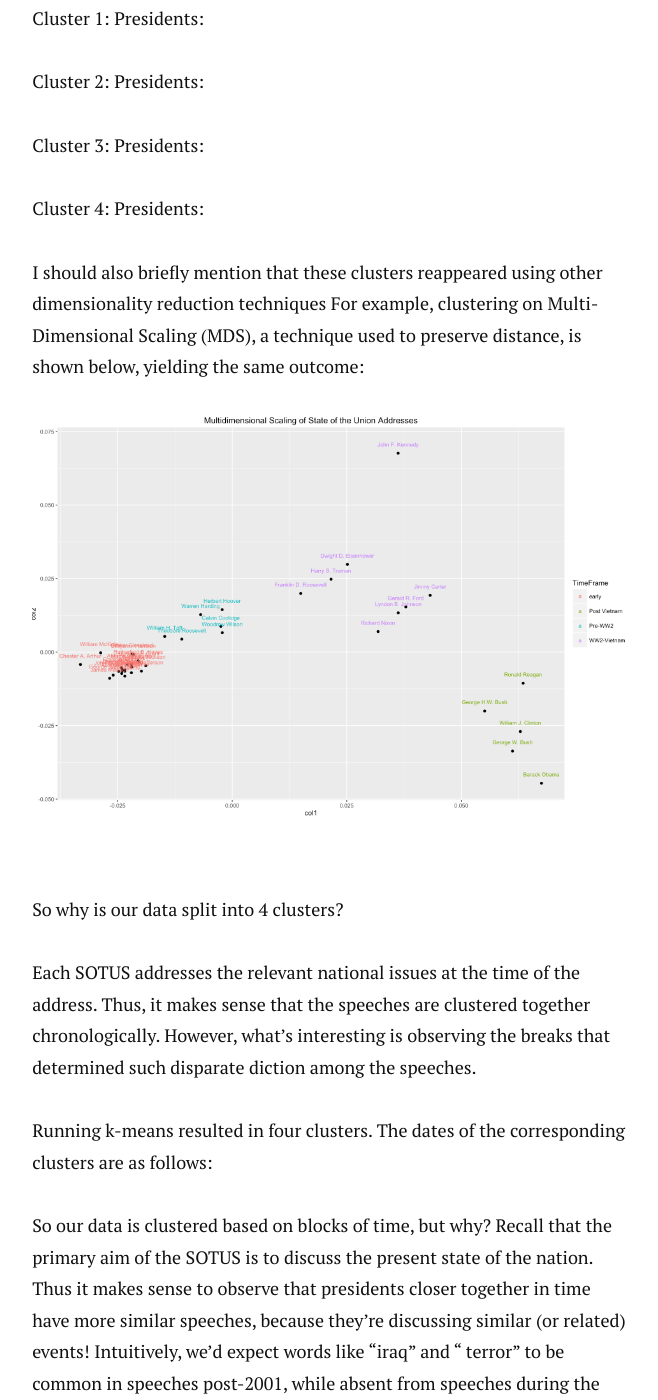
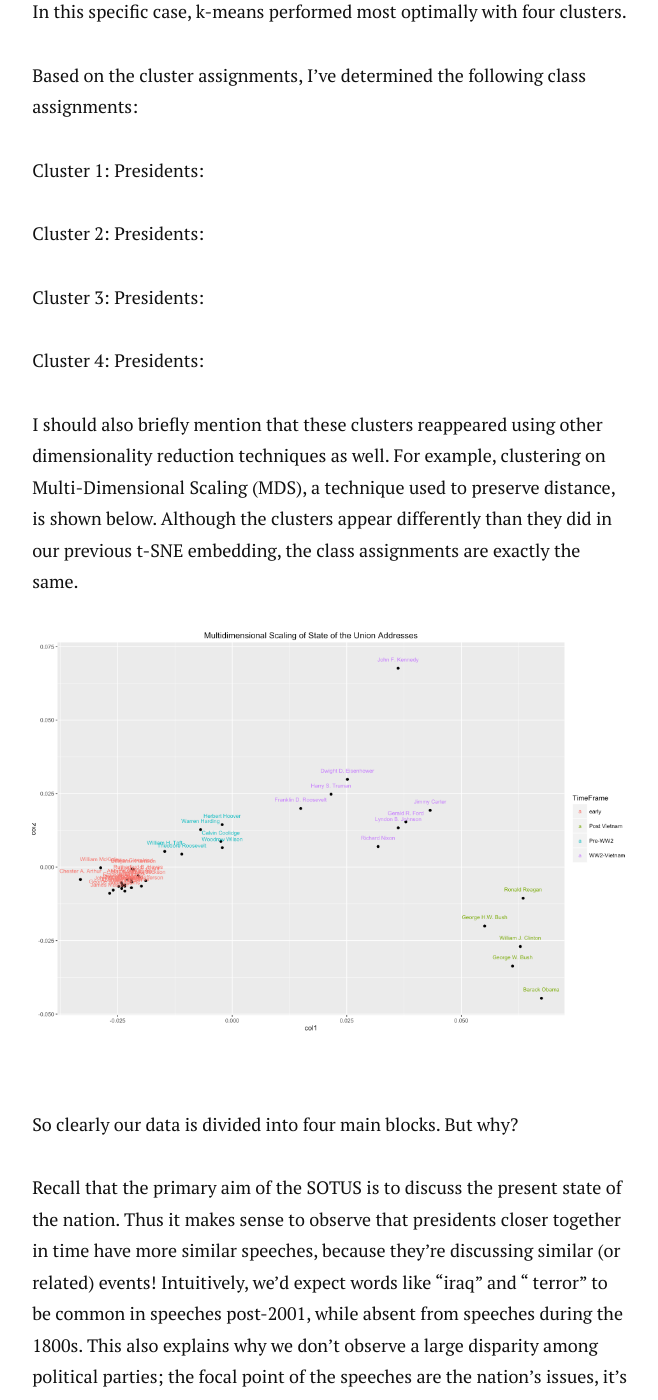
Before and after one commit to jwilber/old_website, a Jekyll site: the page built from _posts/2014-12-12-figure-with-caption.markdown, in a window 1280 px wide and 1400 px high, scrolled down 5208 px. Shown: the whole window, without its empty margins (310-968 px from the left). Built offline with Jekyll 4.4.1, drawn with Linux system fonts in a browser that asks for light colours; nearby versions of some CDN libraries; some of the changed text lies outside the part shown.

Commit message:
Update 2014-12-12-figure-with-caption.markdown

````diff
--- a/_posts/2014-12-12-figure-with-caption.markdown
+++ b/_posts/2014-12-12-figure-with-caption.markdown
@@ -29,9 +35,9 @@
   -analyze the speeches individually on a president-by-president basis
   -analyze the speeches as an aggregate and search for general trends.
 
-In the individual case we can zoom in on each president and analyze them piecewise. For example, we can juxtapose the most-common words used by Barack Obama with the most-common words used by Geroge W. Bush:
+In the individual case we can zoom in on each president and analyze them piecewise. For example, we can create a word cloud for each president. Below I'll juxtapose the most-common words used by Barack Obama with the most-common words used by Geroge W. Bush:
 
-<img src="/images/sotus_hclust.png" />
+<img src="/images/bushobama_clouds.png" />
 
 
 COMMENT ON FINDINGS
@@ -51,11 +57,7 @@
 An obvious point of interest is to view which presidents share the most in common with each other. We'll use a clustering algorithm called "Hierarchical Clustering" to create a dendrogram for easy visualization of this relationship.
 In agglomerative hierarchical clustering each observation is initialized as its own cluster, and pairs of clusters are merged going up the hierarchy until all observations fall into one class. Note that the earlier in the dendrogram that observations are clustered, the more similar they are to each other.
 
-pic
-
-
-DISCUSS DENDROGRAM FINDINGS
-TRANSITION INTO UTILIZING A DIFFERENT, MORE REVEALING PLOT
+<img src="/images/sotus_hclust.png" />
 
 Our dendrogram reveals, then, that Andrew Jackson and Martin Van Buren are our most similar presidents according to SOTUS content. [WHAT DO THEY HAVE IN COMMON?], while John F. Kennedy appears to be the most separate from any president.  [SPECULATE AS TO WHY]. Many more observations can be made, but perhaps the most SALIENT is that the presidents appear to be clustered in a chronological manner. For example, on the far left we can see George W. Bush alongside Bill Clinton and Obama. Notice that within this cluster, Obama and Clinton are clustered closer; perhaps a clustering exists at a party level as well as a chronological one?
 
@@ -90,29 +92,18 @@
 Presidents:
 
 
-I should also briefly mention that these clusters reappeared using other dimensionality reduction techniques For example, clustering on Multi-Dimensional Scaling (MDS), a technique used to preserve distance, is shown below, yielding the same outcome:
+I should also briefly mention that these clusters reappeared using other dimensionality reduction techniques as well. For example, clustering on Multi-Dimensional Scaling (MDS), a technique used to preserve distance, is shown below. Although the clusters appear differently than they did in our previous t-SNE embedding, the class assignments are exactly the same.
 
 <img src="/images/mds.png" />
 
-So why is our data split into 4 clusters?
+So clearly our data is divided into four main blocks. But why?
 
-Each SOTUS addresses the relevant national issues at the time of the address. Thus, it makes sense that the speeches are clustered together chronologically. However, what's interesting is observing the breaks that determined such disparate diction among the speeches.
-
-Running k-means resulted in four clusters. The dates of the corresponding clusters are as follows:
-
-So our data is clustered based on blocks of time, but why?
 Recall that the primary aim of the SOTUS is to discuss the present state of the nation. Thus it makes sense to observe that presidents closer together in time have more similar speeches, because they're discussing similar (or related) events! Intuitively, we'd expect words like "iraq" and " terror" to be common in speeches post-2001, while absent from speeches during the 1800s. This also explains why we don't observe a large disparity among political parties; the focal point of the speeches are the nation's issues, it's the solutions to those issues that (usually) differ by party.
 
 Below we'll view the relevant issues unique for each time frame. That is, we'll view the distribution of those words unique to each time frame, as these should reveal the salient issues of each time frame.
 
 - discuss early hist/cloud
-```{r}
-setdif_hist(erly)
-
-
-makeWordCloud(erly)
-
-```
+<img src="/images/early_hist.png" />
 
 - archaic vocabulary (prussia, barbarian, hayti)
 - suffrage
@@ -120,12 +111,7 @@
 
 
 
-```{r}
-setdif_hist(postviet,12)
-
-
-makeWordCloud(postviet)
-```
+<img src="/images/postviet_hist.png" />
 - war and pessismism seems t odominate
 - war/middle east: al-quada, bosnia, hussein, iraq, saddam, taliban, terror
 - tech growth: high-tech, entrepreneur, internet, math (though math is probably related with teen, )
@@ -136,24 +122,12 @@
 
 
 - discuss ww2-vietname hist/cloud
-```{r}
-
-setdif_hist(ww2Viet,8)
-
-makeWordCloud(ww2Viet)
-
-```
+<img src="/images/preww2_hist.png" />
 WW2 dominates: nazi, kremlin, tank
 - bilateral,
 - polaris
 
-```{r}
-setdif_hist(preww2)
-
-makeWordCloud(preww2)
-
-# Isthmus at Tehuantepec and Panama
-```
+<img src="/images/ww2viet_hist.png" />
 - battleship, porto-rico, filipino, isthmus,
 - monroe
 - hague
````
Also changed, not shown: other parts of _posts/2014-12-12-figure-with-caption.markdown (+6 -0 lines).
